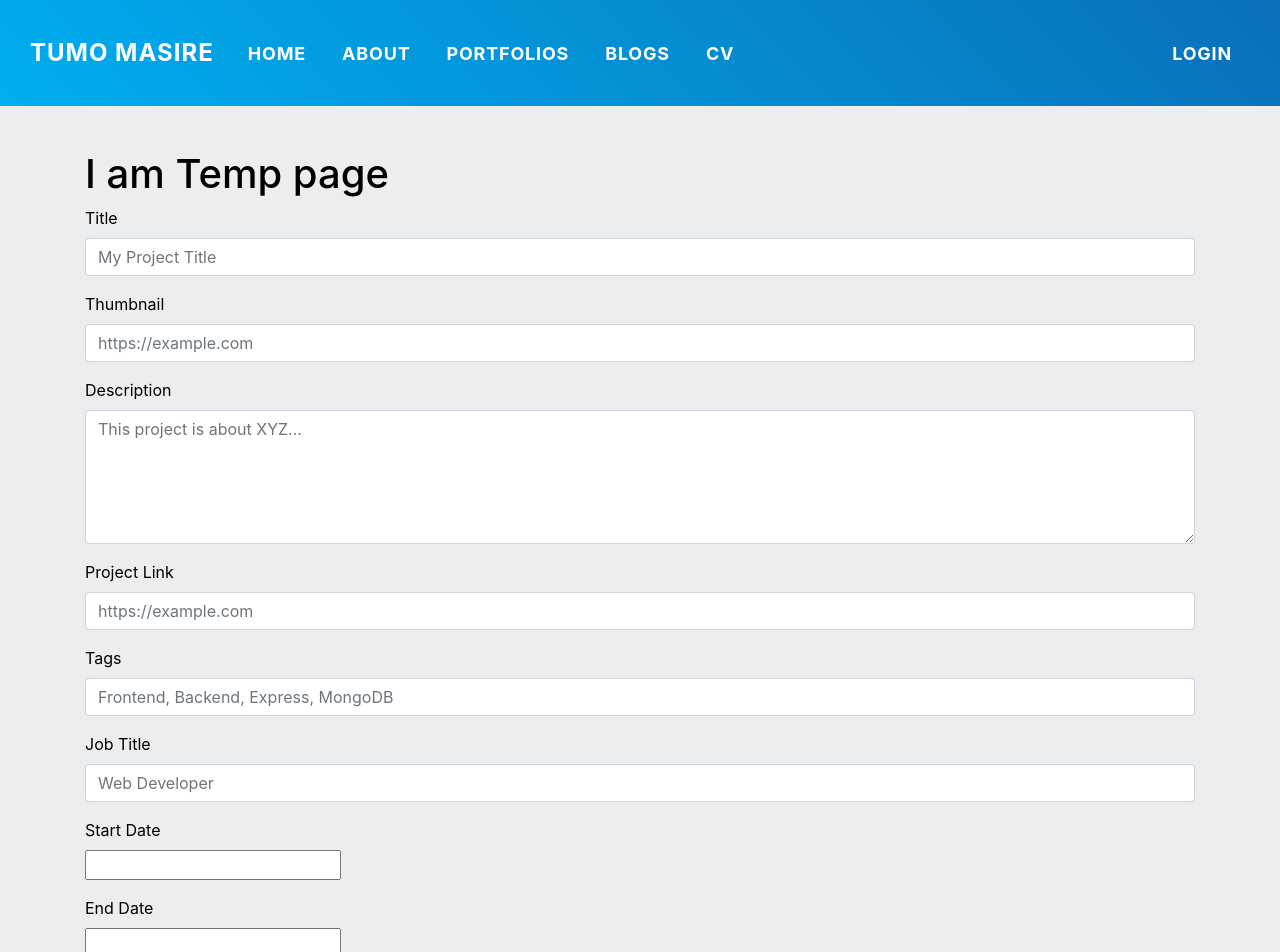
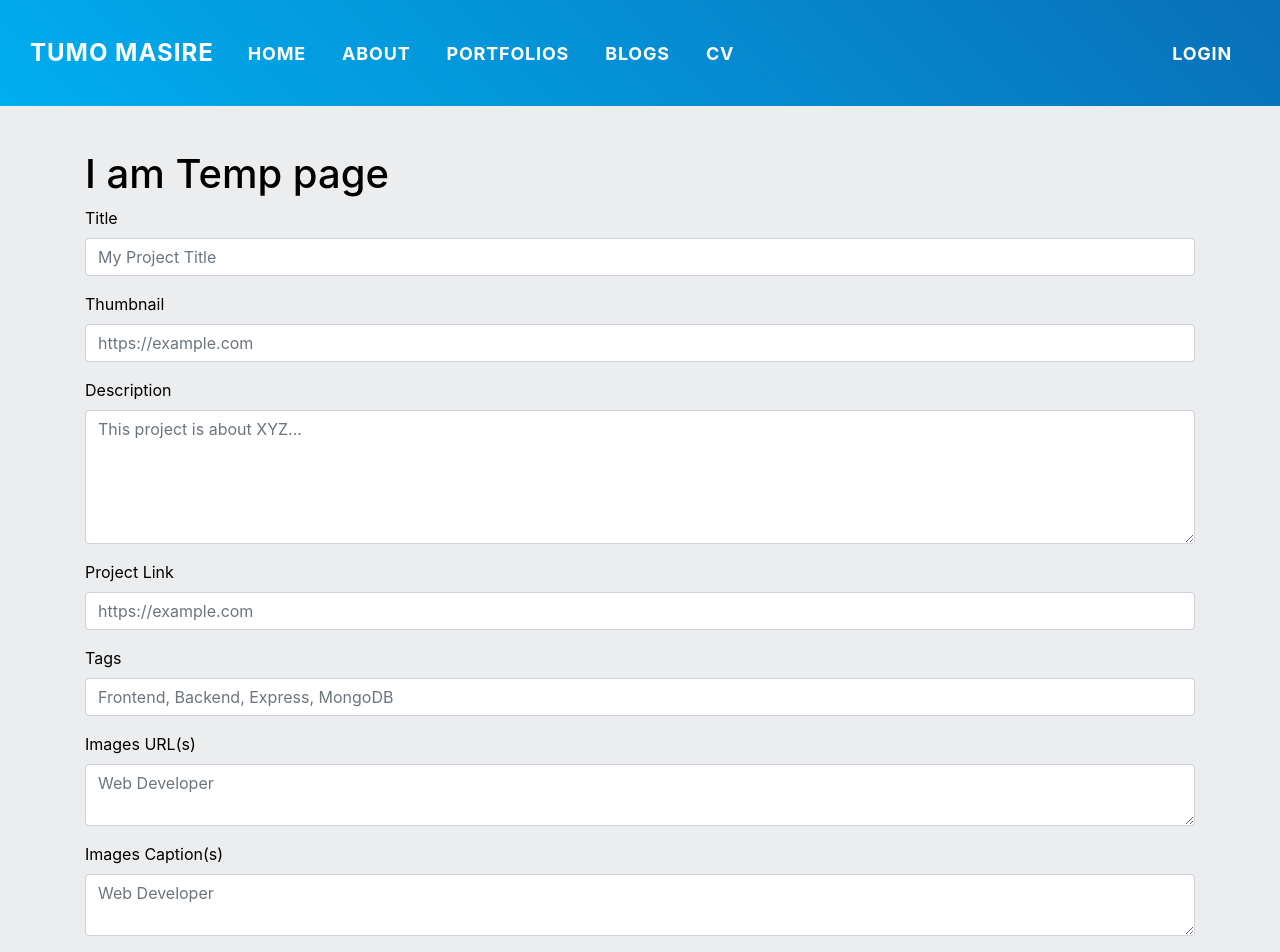
Before and after one commit to TumoM/Portfolio-Tumo, a Next.js app: page /temp in a window 1280 px wide. Shown: the top 952 px of the page. Built offline with nearby package versions, Linux system fonts and the light colour scheme; no server answers.

Commit message:
Project Form complete

```diff
--- a/components/ProjectForm.tsx
+++ b/components/ProjectForm.tsx
@@ -16,7 +16,7 @@ interface IProps {
     initialData?: any,
 }
 const ProjectForm = ({onSubmit, loadingData=false,buttonText="Create", initialData = null}:IProps) => {
-    const { width } = useWindowDimensions();
+    // const { width } = useWindowDimensions(); // Causing an error?
     // const { register, handleSubmit, setValue, reset } = useForm({defaultValues:initialData.data});
     const { register, handleSubmit, setValue } = useForm({defaultValues: initialData?.data});
 
@@ -132,15 +132,26 @@ const ProjectForm = ({onSubmit, loadingData=false,buttonText="Create", initialDa
             </FormGroup>
 
             <FormGroup>
-                <Label htmlFor="jobTitle">Job Title</Label>
+                <Label htmlFor="imageCaptions">Images URL(s)</Label>
                 <Input
-                name="jobTitle"
-                type="text"
-                defaultValue={ initialData?.data?.jobTitle }
+                name="imageCaptions"
+                type="textarea"
+                defaultValue={ initialData?.data?.imageCaptions }
                 placeholder="Web Developer"
-                {...register("jobTitle")}
+                {...register("imageCaptions")}
 
-                id="jobTitle"/>
+                id="imageCaptions"/>
+            </FormGroup>
+            <FormGroup>
+                <Label htmlFor="imageCaptions">Images Caption(s)</Label>
+                <Input
+                name="imageCaptions"
+                type="textarea"
+                defaultValue={ initialData?.data?.imageCaptions }
+                placeholder="Web Developer"
+                {...register("imageCaptions")}
+
+                id="imageCaptions"/>
             </FormGroup>
 
             <FormGroup>
@@ -166,7 +177,7 @@ const ProjectForm = ({onSubmit, loadingData=false,buttonText="Create", initialDa
                         dateFormat="dd/MM/yyyy"
                         allowSameDay = {false}
                         endDate={new Date()}
-                        scrollableYearDropdown={width<=576?true:false}
+                        // scrollableYearDropdown={width<=576?true:false}
                         selected={endDate}
                         disabled={disableEndDate}
                         selectsEnd={true}
@@ -192,7 +203,7 @@ const ProjectForm = ({onSubmit, loadingData=false,buttonText="Create", initialDa
             </div>
             <Button
                 type="submit"
-                className=""
+                className={'mb-3'}
                 color="primary"
                 disabled={loadingData}
                 >
--- a/pages/temp.tsx
+++ b/pages/temp.tsx
@@ -7,11 +7,17 @@ import ProjectForm from 'components/ProjectForm'
 const Blogs = () =>  {
   const { user, error, isLoading } = useUser();
 
+  const handleSubmit = (e) => {
+      if (window !== undefined) {
+        alert(JSON.stringify(e,null,2))
+      }
+  }
+
   return (
     <BaseLayout user={user} loading={isLoading}>
-      <BasePage>
-        <h1>I am Temp page</h1>
-        <ProjectForm onSubmit={()=>null}/>
+      <BasePage >
+        <h1 >I am Temp page</h1>
+        <ProjectForm onSubmit={handleSubmit}/>
       </BasePage>
     </BaseLayout>
   )
```
